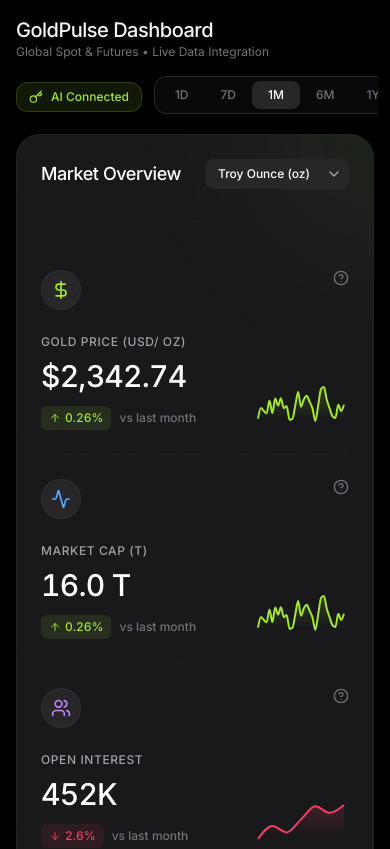
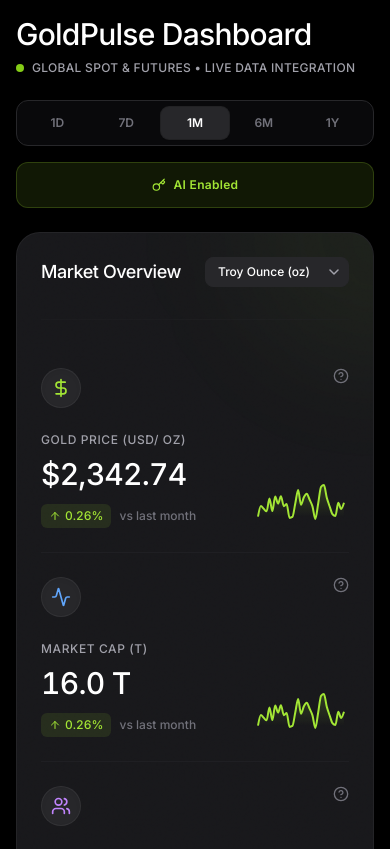
Before and after one commit to phalla-doll/gold-pulse, a React (Vite) app: page / in a window 390 px wide. Shown: the top 849 px of the page. Built offline with nearby package versions, Linux system fonts and the light colour scheme; no server answers.

Commit message:
feat(ui): Enhance header layout and responsiveness
Refactors the application header to improve layout on larger screens and introduces visual cues for live data. Adds a range selector component with an active state for date selection.

```diff
--- a/App.tsx
+++ b/App.tsx
@@ -176,48 +176,60 @@ const App: React.FC = () => {
       <div className="w-full max-w-[1600px] mx-auto flex flex-col gap-4 md:gap-6">
 
         {/* Header */}
-        <header className="flex flex-col md:flex-row justify-between items-start md:items-center gap-4">
-          <div className="flex items-center gap-3">
-             <div>
-                <h1 className="text-xl font-medium tracking-tight">GoldPulse Dashboard</h1>
-                <p className="text-zinc-500 text-xs">Global Spot & Futures • Live Data Integration</p>
+        <header className="flex flex-col lg:flex-row justify-between items-start lg:items-center gap-6 mb-2">
+          {/* Title Section */}
+          <div>
+             <h1 className="text-3xl font-medium tracking-tight text-white mb-2">GoldPulse Dashboard</h1>
+             <div className="flex items-center gap-2">
+                <span className="relative flex h-2 w-2">
+                  <span className="animate-ping absolute inline-flex h-full w-full rounded-full bg-lime-400 opacity-75"></span>
+                  <span className="relative inline-flex rounded-full h-2 w-2 bg-lime-500"></span>
+                </span>
+                <p className="text-zinc-400 text-xs font-medium tracking-wide uppercase">Global Spot & Futures • Live Data Integration</p>
              </div>
           </div>
 
-          <div className="flex flex-wrap items-center gap-3 w-full md:w-auto">
+          {/* Controls Section */}
+          <div className="flex flex-col sm:flex-row items-center gap-4 w-full lg:w-auto">
+
+             {/* Range Selector */}
+             <div className="w-full sm:w-auto bg-[#09090b] p-1.5 rounded-xl border border-zinc-800 flex relative z-0">
+                {['1D', '7D', '1M', '6M', '1Y'].map((range) => (
+                    <button
+                        key={range}
+                        onClick={() => {
+                          setSelectedRange(range);
+                          trackEvent('select_time_range', { range });
+                        }}
+                        className={`flex-1 sm:flex-none px-4 py-2 rounded-lg text-xs font-semibold transition-all duration-200 relative z-10 ${
+                            selectedRange === range
+                            ? 'bg-[#27272a] text-white shadow-sm ring-1 ring-white/10'
+                            : 'text-zinc-500 hover:text-zinc-300 hover:bg-zinc-800/50'
+                        }`}
+                    >
+                        {range}
+                    </button>
+                ))}
+             </div>
+
+             {/* Divider (Desktop) */}
+             <div className="hidden sm:block w-px h-8 bg-zinc-800"></div>
+
              {/* API Key Button */}
              <button
                 onClick={() => {
                   setIsApiKeyModalOpen(true);
                   trackEvent('click_connect_api_key', { location: 'header' });
                 }}
-                className={`flex items-center gap-2 px-3 py-1.5 rounded-xl border transition-all text-xs font-medium whitespace-nowrap ${
+                className={`w-full sm:w-auto flex items-center justify-center gap-2 px-5 py-3.5 rounded-xl border transition-all text-xs font-semibold tracking-wide whitespace-nowrap shadow-sm ${
                     apiKeyConfigured
-                    ? 'bg-lime-400/10 text-lime-400 border-lime-400/20 hover:bg-lime-400/20'
-                    : 'bg-rose-500/10 text-rose-500 border-rose-500/20 hover:bg-rose-500/20 animate-pulse'
+                    ? 'bg-lime-400/10 text-lime-400 border-lime-400/20 hover:bg-lime-400/20 hover:border-lime-400/30'
+                    : 'bg-zinc-900 text-zinc-400 border-zinc-800 hover:text-zinc-200 hover:border-zinc-700'
                 }`}
              >
-                <Key className="w-3.5 h-3.5" />
-                {apiKeyConfigured ? 'AI Connected' : 'Connect API Key'}
+                <Key className={`w-3.5 h-3.5 ${apiKeyConfigured ? 'text-lime-400' : 'text-zinc-500'}`} />
+                {apiKeyConfigured ? 'AI Enabled' : 'Connect AI'}
              </button>
-
-             {/* Range Selector - Scrollable on mobile */}
-             <div className="flex-1 md:flex-none overflow-x-auto pb-1 md:pb-0 -mx-1 md:mx-0">
-                 <div className="flex bg-[#09090b] p-1 rounded-xl border border-zinc-800 min-w-max mx-1 md:mx-0">
-                    {['1D', '7D', '1M', '6M', '1Y'].map((range) => (
-                        <button
-                            key={range}
-                            onClick={() => {
-                              setSelectedRange(range);
-                              trackEvent('select_time_range', { range });
-                            }}
-                            className={`px-4 py-1.5 rounded-lg text-xs font-medium transition-all ${selectedRange === range ? 'bg-[#27272a] text-white shadow-sm' : 'text-zinc-500 hover:text-zinc-300'}`}
-                        >
-                            {range}
-                        </button>
-                    ))}
-                 </div>
-             </div>
           </div>
         </header>
 
```
